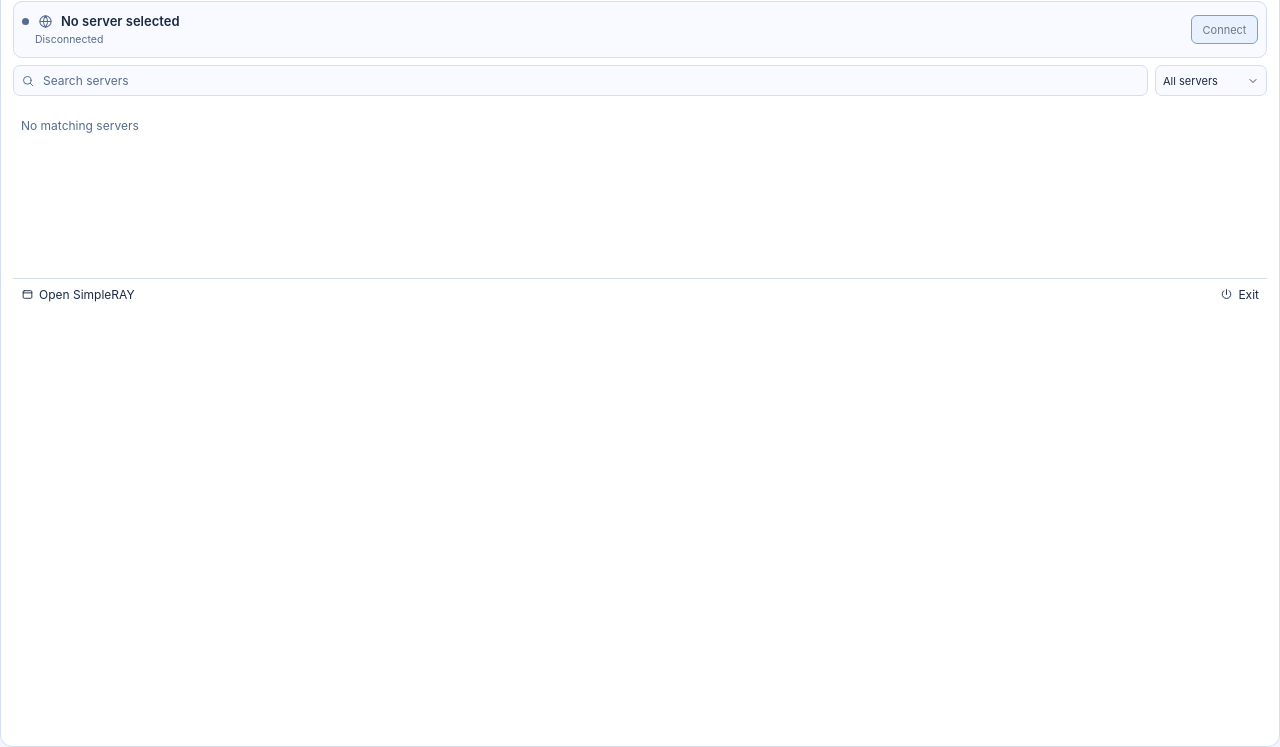
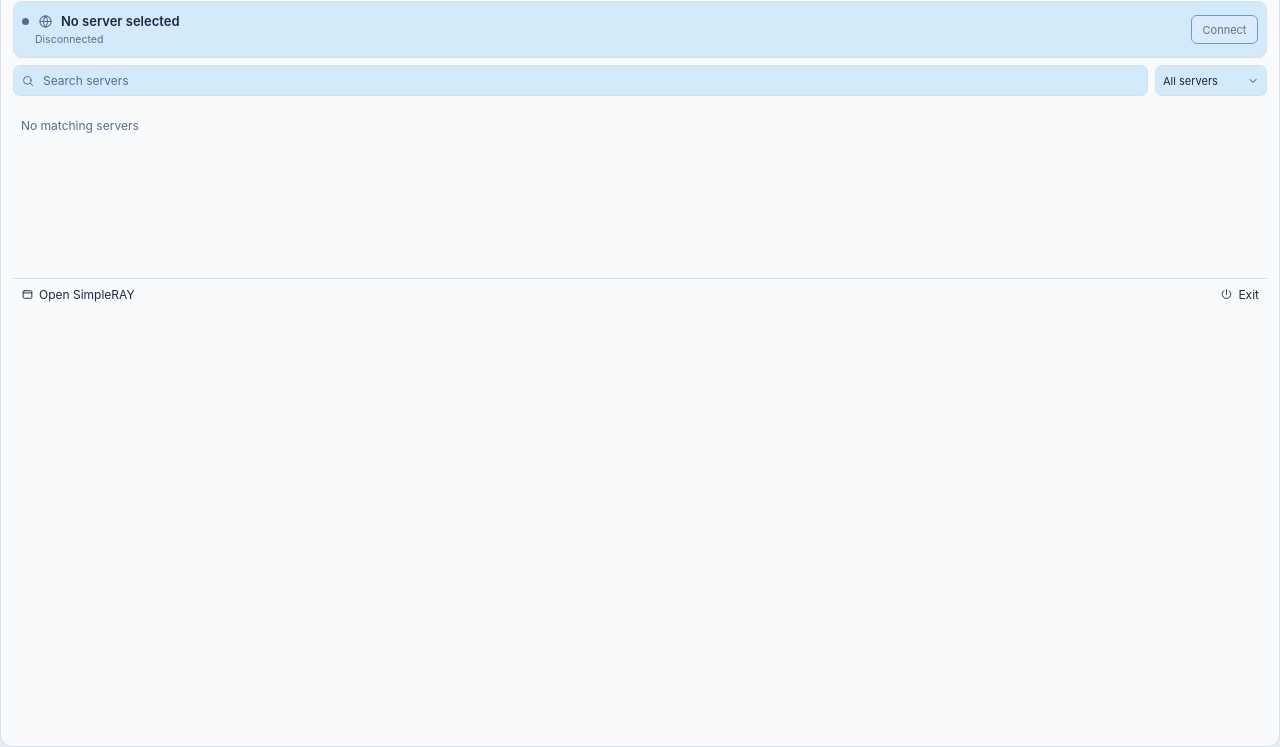
Before and after one commit to AmirrezaShafiei/SimpleRay, a website with bundled scripts: page frontend/tray-panel.html in a window 1280 px wide. Shown: the part 53-800 px from the top of the page. Built offline with nearby package versions, Linux system fonts and the light colour scheme.

Commit message:
Distinguish light-mode backgrounds by palette

```diff
--- a/frontend/styles.css
+++ b/frontend/styles.css
@@ -182,12 +182,18 @@ button:focus-visible,input:focus-visible,select:focus-visible{outline:2px solid
   --blue:color-mix(in srgb,var(--palette-accent) 46%,#fff);
   --selectedBorder:var(--blue);
 }
+/* Tint the workspace and cards with the primary color, and controls with the accent. */
+:root[data-theme=light],
+:root[data-theme=light][data-palette]{
+  --light-primary:var(--palette-primary,#245995);
+  --light-accent:var(--palette-accent,#3eadef);
+  --bg:color-mix(in srgb,var(--light-primary) 8%,#f8f9fb);
+  --panel:color-mix(in srgb,var(--light-primary) 3%,#fff);
+  --panel2:color-mix(in srgb,var(--light-accent) 16%,#eff6fd);
+  --button:color-mix(in srgb,var(--light-primary) 9%,#f9fbfe);
+}
+:root[data-theme=light] .server-section{background:var(--panel)}
 :root[data-theme=light][data-palette]:not([data-palette=ocean]){
-  --bg:color-mix(in srgb,var(--palette-primary) 12%,#f2f6fc);
-  --outer:color-mix(in srgb,var(--palette-primary) 12%,#e8eef7);
-  --panel:color-mix(in srgb,var(--palette-primary) 14%,#fff);
-  --panel2:color-mix(in srgb,var(--palette-primary) 16%,#f8faff);
-  --button:color-mix(in srgb,var(--palette-primary) 18%,#f7f9ff);
   --selected:color-mix(in srgb,var(--palette-accent) 18%,var(--panel2));
   --blue:color-mix(in srgb,var(--palette-accent) 42%,#000);
 }
--- a/package.json
+++ b/package.json
@@ -1,6 +1,6 @@
 {
   "name": "simpleray",
-  "version": "1.1.0",
+  "version": "1.1.1",
   "private": true,
   "type": "module",
   "description": "Minimal Windows Xray client \u2014 Beta candidate phases 5 and 6",
--- a/src-tauri/Cargo.toml
+++ b/src-tauri/Cargo.toml
@@ -1,6 +1,6 @@
 [package]
 name = "simpleray"
-version = "1.1.0"
+version = "1.1.1"
 description = "SimpleRay minimal Windows Xray client"
 authors = ["SimpleRay contributors"]
 license = "MIT"
--- a/src-tauri/tauri.conf.json
+++ b/src-tauri/tauri.conf.json
@@ -1,7 +1,7 @@
 {
   "$schema": "https://schema.tauri.app/config/2",
   "productName": "SimpleRay",
-  "version": "1.1.0",
+  "version": "1.1.1",
   "identifier": "io.simpleray.desktop",
   "build": {
     "beforeDevCommand": "npm run dev",
```
Also changed, not shown: .github/workflows/windows-beta.yml, 2 other files.
